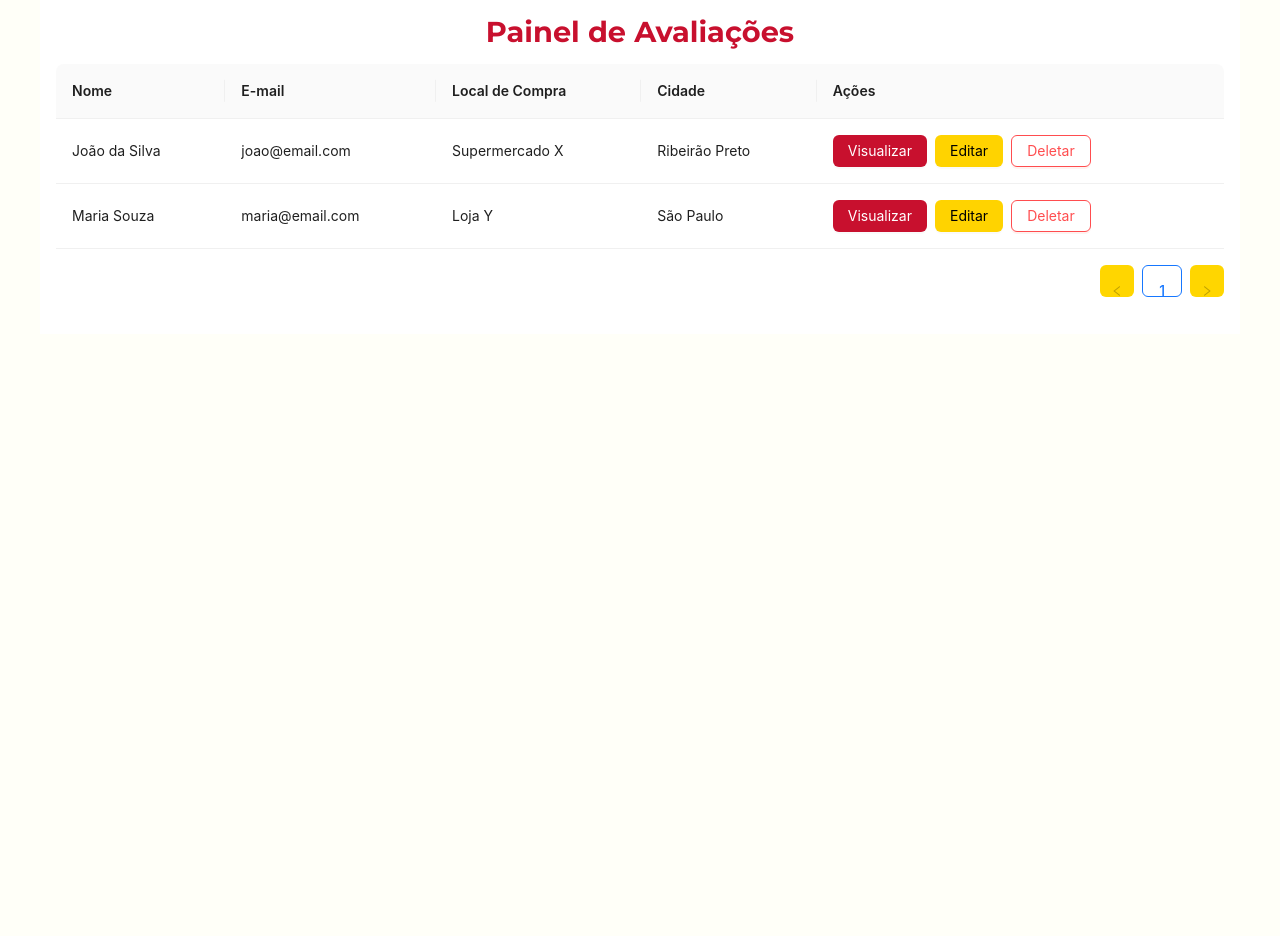
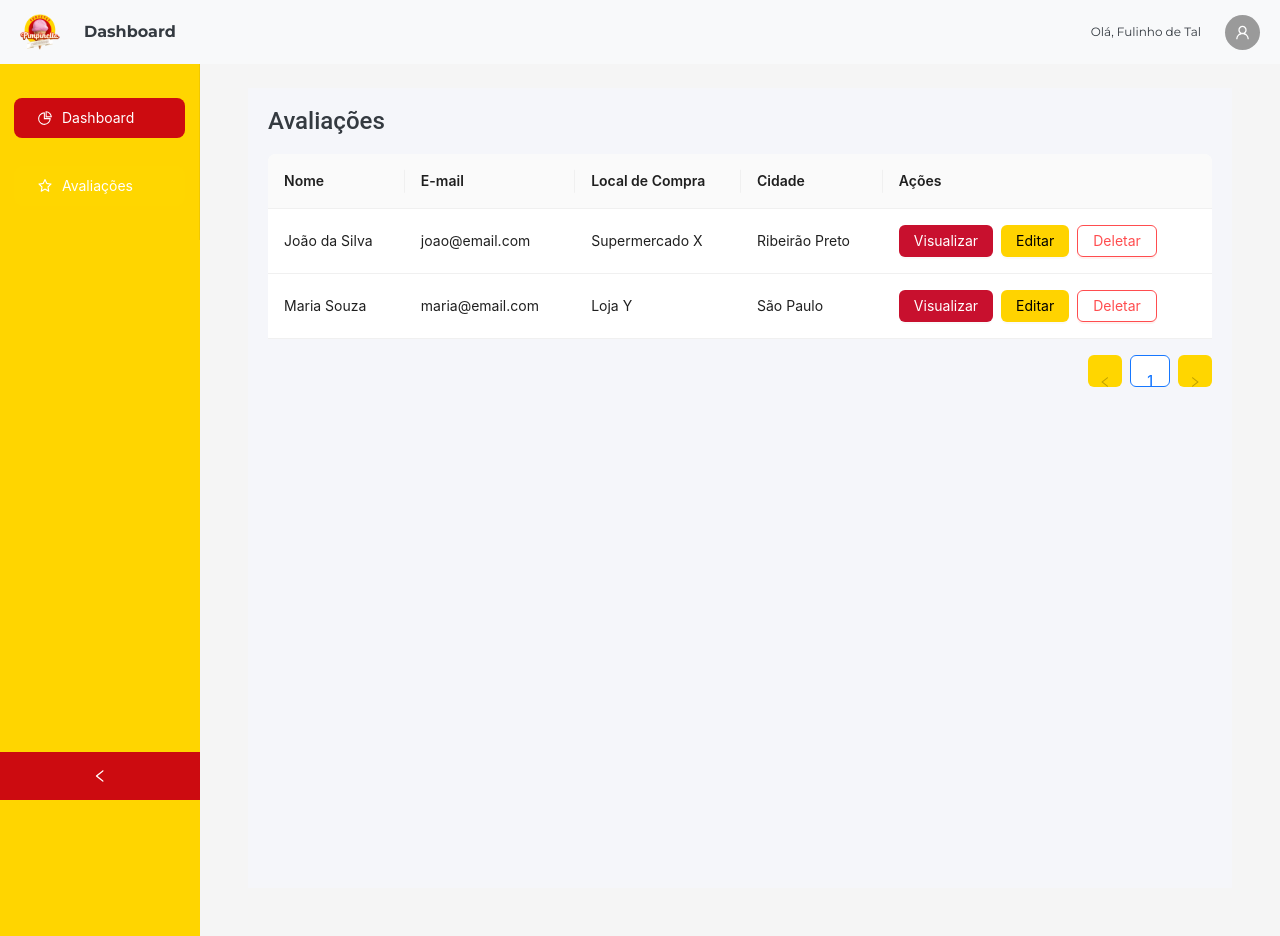
Before and after one commit to fernandabonfimm/PimpiAvalie, a React (Vite) app in the folder front/: page /admin/Avaliacoes in a window 1280 px wide. Before the commit the page ends 800 px from the top, so only its background shows below. Built offline with nearby package versions, Linux system fonts and the light colour scheme.

Commit message:
inserção do sidebar na pagina de avaliações

```diff
--- a/front/src/components/base.jsx
+++ b/front/src/components/base.jsx
@@ -1,14 +1,13 @@
 import React, { useState } from "react";
 import "../styles/admin/base.css";
-import { Breadcrumb, Layout, Menu, theme } from "antd";
+import { Breadcrumb, Layout, Menu } from "antd";
 import Logo from "../assets/images/logo3.png";
 import {
   StarOutlined,
-    FileOutlined,
   PieChartOutlined,
-    TeamOutlined,
   UserOutlined,
-  } from '@ant-design/icons';
+} from "@ant-design/icons";
+import { useNavigate } from "react-router-dom"; // <-- Importa useNavigate
 
 const { Header, Content, Footer, Sider } = Layout;
 
@@ -22,12 +21,18 @@ function getItem(label, key, icon, children) {
 }
 
 const items = [
-  getItem("Dashboard", "1", <PieChartOutlined />),
-  getItem("Avaliações", "2", <StarOutlined />),
+  getItem("Dashboard", "dashboard", <PieChartOutlined />),
+  getItem("Avaliações", "avaliacoes", <StarOutlined />),
 ];
 
 function Base({ children }) {
   const [collapsed, setCollapsed] = useState(false);
+  const navigate = useNavigate(); // <-- Inicializa o hook
+
+  const handleMenuClick = ({ key }) => {
+    navigate(`/admin/${key}`);
+  };
+
   return (
     <div style={{ minHeight: "100vh" }}>
       <Header className="header">
@@ -51,8 +56,14 @@ function Base({ children }) {
           onCollapse={(value) => setCollapsed(value)}
           className="sidebar_total"
         >
-          <div className="demo-logo-vertical"/>
-          <Menu defaultSelectedKeys={["1"]} mode="inline" items={items} className="sidebar"/>
+          <div className="demo-logo-vertical" />
+          <Menu
+            defaultSelectedKeys={["dashboard"]}
+            mode="inline"
+            items={items}
+            onClick={handleMenuClick} // <-- Aqui está a navegação
+            className="sidebar"
+          />
         </Sider>
         <Layout style={{ padding: "0 24px 24px" }}>
           <Content
--- a/front/src/pages/admin/Avaliacoes.jsx
+++ b/front/src/pages/admin/Avaliacoes.jsx
@@ -1,6 +1,7 @@
 import React, { useState } from "react";
 import { Table, Button, Modal, Form, Input, message } from "antd";
 import "../../styles/admin/avaliacoes.css";
+import Base from "../../components/base";
 
 const Avaliacoes = () => {
   const [dataSource, setDataSource] = useState([
@@ -42,7 +43,7 @@ const Avaliacoes = () => {
     Modal.confirm({
       title: "Você tem certeza que deseja deletar?",
       onOk: () => {
-        setDataSource(prev => prev.filter(item => item.key !== key));
+        setDataSource((prev) => prev.filter((item) => item.key !== key));
         message.success("Deletado com sucesso");
       },
     });
@@ -50,9 +51,9 @@ const Avaliacoes = () => {
 
   const handleOk = () => {
     if (isEditing) {
-      form.validateFields().then(values => {
-        setDataSource(prev =>
-          prev.map(item =>
+      form.validateFields().then((values) => {
+        setDataSource((prev) =>
+          prev.map((item) =>
             item.key === selectedRecord.key ? { ...item, ...values } : item
           )
         );
@@ -111,8 +112,10 @@ const Avaliacoes = () => {
   ];
 
   return (
-    <div className="container-avaliacoes">
-      <h1 className="titulo-avaliacoes">Painel de Avaliações</h1>
+    <Base
+      children={
+        <div className="dashboard-container">
+          <h1 className="title-principal">Avaliações</h1>
           <div className="tabela-responsive">
             <Table
               dataSource={dataSource}
@@ -128,14 +131,24 @@ const Avaliacoes = () => {
             onOk={handleOk}
             onCancel={handleCancel}
             okText={isEditing ? "Salvar" : "Fechar"}
-        cancelButtonProps={{ style: { display: isEditing ? "inline" : "none" } }}
+            cancelButtonProps={{
+              style: { display: isEditing ? "inline" : "none" },
+            }}
           >
             {isEditing ? (
               <Form form={form} layout="vertical">
-            <Form.Item name="nome" label="Nome" rules={[{ required: true }]}>
+                <Form.Item
+                  name="nome"
+                  label="Nome"
+                  rules={[{ required: true }]}
+                >
                   <Input />
                 </Form.Item>
-            <Form.Item name="email" label="E-mail" rules={[{ required: true }]}>
+                <Form.Item
+                  name="email"
+                  label="E-mail"
+                  rules={[{ required: true }]}
+                >
                   <Input />
                 </Form.Item>
                 <Form.Item name="localCompra" label="Local da Compra">
@@ -145,16 +158,29 @@ const Avaliacoes = () => {
                   <Input />
                 </Form.Item>
               </Form>
-        ) : selectedRecord && (
+            ) : (
+              selectedRecord && (
                 <div>
-            <p><strong>Nome:</strong> {selectedRecord.nome}</p>
-            <p><strong>Email:</strong> {selectedRecord.email}</p>
-            <p><strong>Local da Compra:</strong> {selectedRecord.localCompra}</p>
-            <p><strong>Cidade:</strong> {selectedRecord.cidade}</p>
+                  <p>
+                    <strong>Nome:</strong> {selectedRecord.nome}
+                  </p>
+                  <p>
+                    <strong>Email:</strong> {selectedRecord.email}
+                  </p>
+                  <p>
+                    <strong>Local da Compra:</strong>{" "}
+                    {selectedRecord.localCompra}
+                  </p>
+                  <p>
+                    <strong>Cidade:</strong> {selectedRecord.cidade}
+                  </p>
                 </div>
+              )
             )}
           </Modal>
         </div>
+      }
+    ></Base>
   );
 };
 
```
Lines whose indentation alone changed are shown as unchanged.
